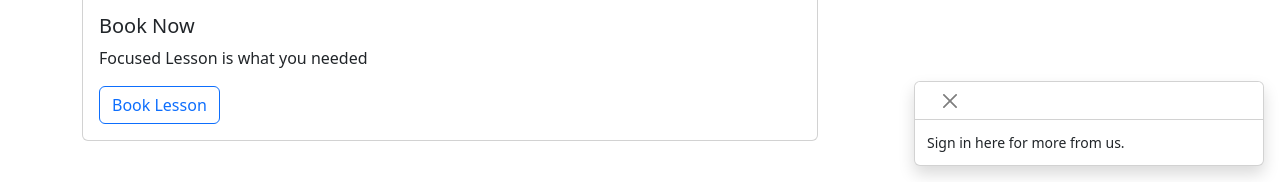
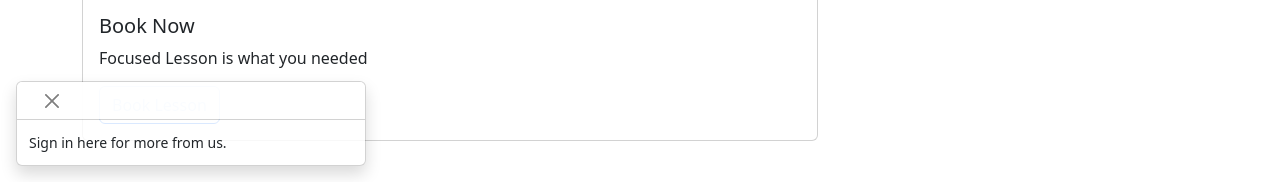
Before and after one commit to chan-ted/web-development-labs, a plain HTML site: page week4BootstrapAdv/responsive.html in a window 1280 px wide. Shown: the part 618-800 px from the top of the page. Drawn offline with nearby package versions, Linux system fonts and the light colour scheme.

Commit message:
toast play

```diff
--- a/week4BootstrapAdv/responsive.html
+++ b/week4BootstrapAdv/responsive.html
@@ -151,7 +151,7 @@
                         <img src="https://picsum.photos/200" class="card-img-top" alt="Story Image">
                         <div class="card-body">
                             <button type="button" class="card-text text-center text-md-start btn btn-primary">Resources</button>
-                            <div class="toast-container position-fixed bottom-0 end-0 p-3">
+                            <div class="toast-container position-fixed bottom-0 start-0 p-3">
                                 <div class="toast show" role="alert" id="toResources">
                                     <div class="toast-header">
                                         <button type="button" class="btn-close" data-bs-dismiss="toast"></button>
```
